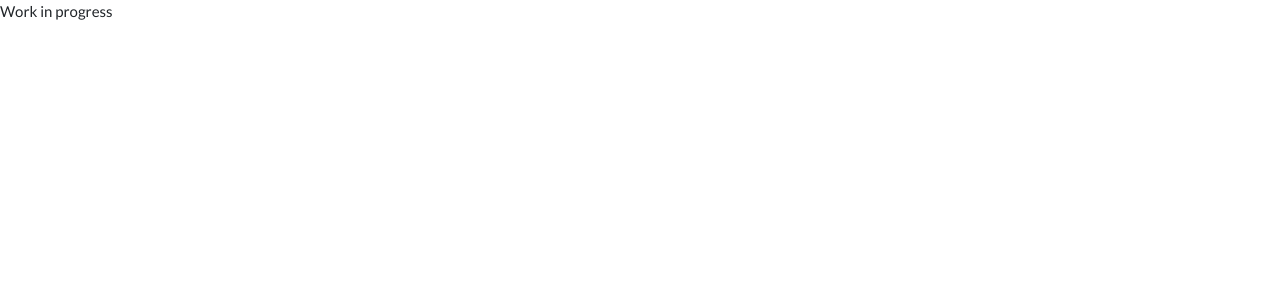
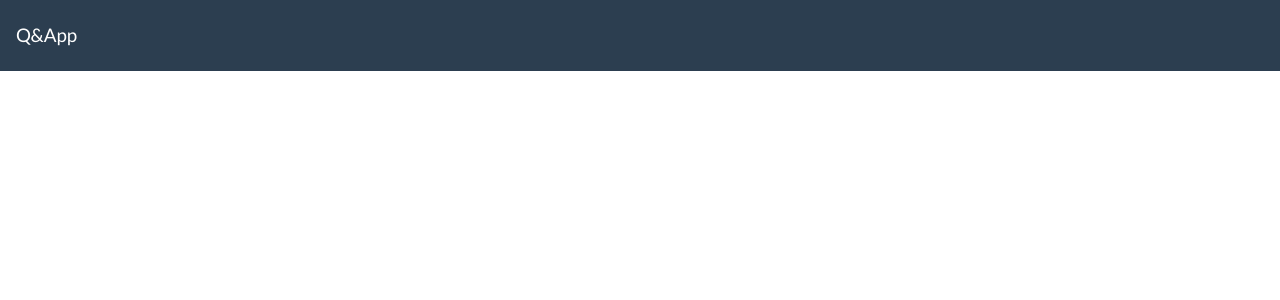
Before and after one commit to Rsja12/qa-client, a React (Create React App) app: page / in a window 1280 px wide. Shown: the top 300 px of the page. Built offline with nearby package versions, Linux system fonts and the light colour scheme.

Commit message:
add styles dir

```diff
--- a/src/App.js
+++ b/src/App.js
@@ -1,8 +1,11 @@
 import React from 'react'
+
+import NavBar from './NavBar'
 
 const App = () => {
     return (
         <div>
+            <NavBar />
             <p>Work in progress</p>
         </div>
     )
--- a/src/NavBar.js
+++ b/src/NavBar.js
@@ -1,4 +1,5 @@
 import React from 'react'
+import { Link } from 'react-router-dom'
 
 const NavBar = () => {
     return (
--- a/src/index.js
+++ b/src/index.js
@@ -3,6 +3,7 @@
 import { BrowserRouter } from 'react-router-dom'
 
 import App from './App'
+import './styles/index.css'
 
 ReactDOM.render(
     <BrowserRouter>
```
Also changed, not shown: src/styles/index.css (added).
